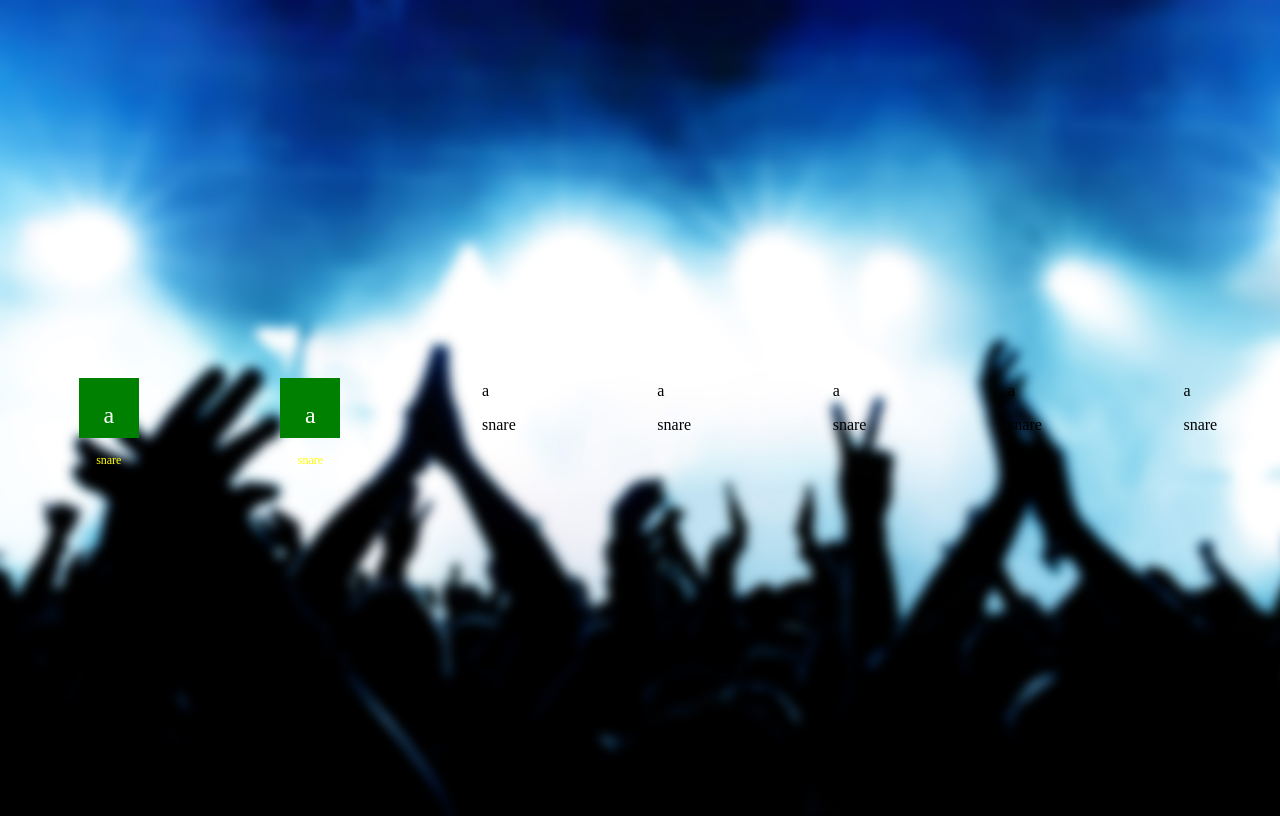
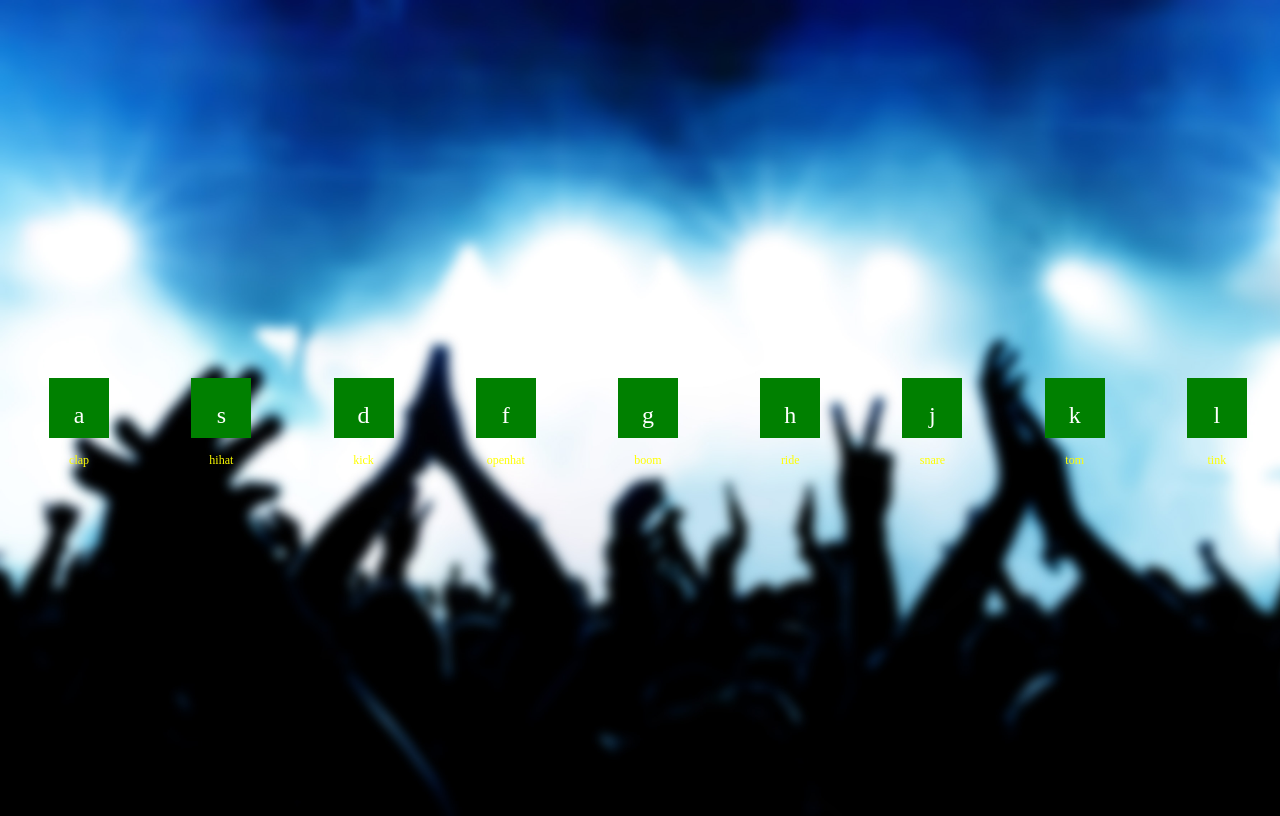
Before and after one commit to filbot/js30, a plain HTML site: page drum-kit/index.html in a window 1280 px wide. Drawn offline with Linux system fonts and the light colour scheme.

Commit message:
Add remaining key elements

```diff
--- a/drum-kit/index.html
+++ b/drum-kit/index.html
@@ -9,31 +9,39 @@
   <body>
     <div class="key" data-key="a">
       <p class="key-letter">a</p>
+      <p class="key-description">clap</p>
+    </div>
+    <div class="key" data-key="s">
+      <p class="key-letter">s</p>
+      <p class="key-description">hihat</p>
+    </div>
+    <div class="key" data-key="d">
+      <p class="key-letter">d</p>
+      <p class="key-description">kick</p>
+    </div>
+    <div class="key" data-key="f">
+      <p class="key-letter">f</p>
+      <p class="key-description">openhat</p>
+    </div>
+    <div class="key" data-key="g">
+      <p class="key-letter">g</p>
+      <p class="key-description">boom</p>
+    </div>
+    <div class="key" data-key="h">
+      <p class="key-letter">h</p>
+      <p class="key-description">ride</p>
+    </div>
+    <div class="key" data-key="j">
+      <p class="key-letter">j</p>
       <p class="key-description">snare</p>
     </div>
-    <div class="key" data-key="s">
-      <p class="key-letter">a</p>
-      <p class="key-description">snare</p>
+    <div class="key" data-key="k">
+      <p class="key-letter">k</p>
+      <p class="key-description">tom</p>
     </div>
-    <div data-key="d">
-      <p>a</p>
-      <p>snare</p>
-    </div>
-    <div data-key="f">
-      <p>a</p>
-      <p>snare</p>
-    </div>
-    <div data-key="j">
-      <p>a</p>
-      <p>snare</p>
-    </div>
-    <div data-key="k">
-      <p>a</p>
-      <p>snare</p>
-    </div>
-    <div data-key="l">
-      <p>a</p>
-      <p>snare</p>
+    <div class="key" data-key="l">
+      <p class="key-letter">l</p>
+      <p class="key-description">tink</p>
     </div>
   </body>
   <script src="main.js"></script>
```
